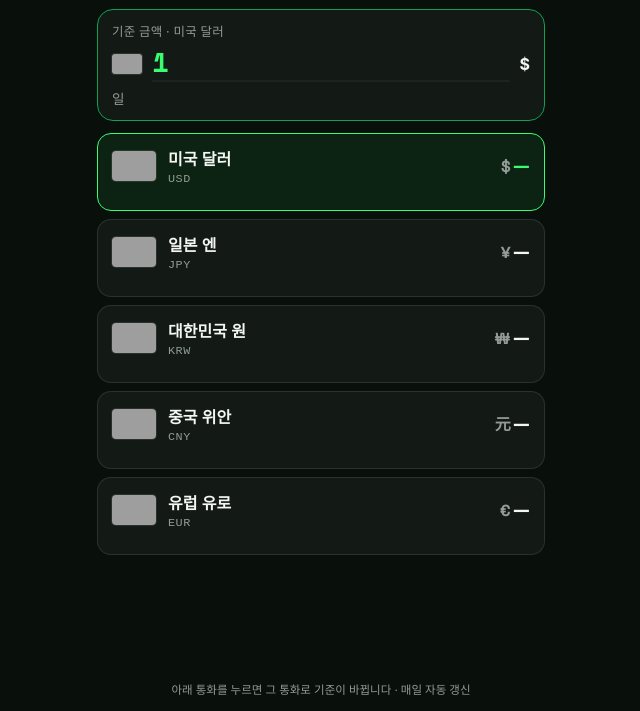
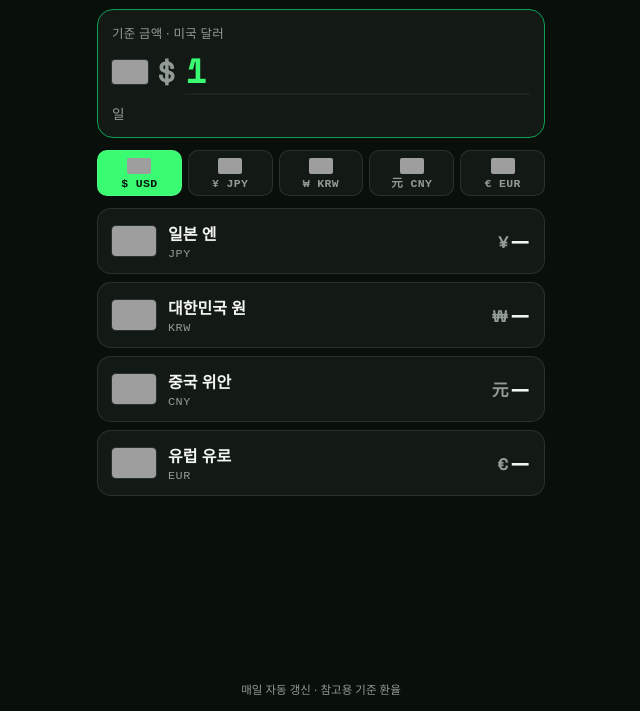
Before and after one commit to minholiday-claude/fx-today, a plain HTML site: page index.html in a window 1280 px wide. Shown: the part 89-800 px from the top of the page, without its empty margins (319-959 px from the left). Drawn offline with Linux system fonts and the light colour scheme; no server answers; grey boxes are pictures that could not be loaded; a web font is replaced by a local one.

Commit message:
기준 금액 입력칸과 기준 통화 선택 버튼 분리, 나머지 통화 금액 목록
Co-Authored-By: Claude Opus 5.5 <noreply@anthropic.com>

```diff
--- a/index.html
+++ b/index.html
@@ -58,18 +58,19 @@ h1 { margin: 0; font-size: 1.25rem; font-weight: 800; letter-spacing: -0.02em; }
 .base {
   background: var(--surface);
   border: 1px solid var(--accent-dim);
-  color: var(--fg);
   border-radius: 16px;
-  padding: 12px 14px;
+  padding: 14px;
   display: grid;
-  gap: 6px;
+  grid-template-columns: minmax(0, 1fr);
+  gap: 8px;
 }
 .base label { font-size: 0.78rem; color: var(--muted); letter-spacing: 0.02em; }
 .base-row { display: flex; align-items: center; gap: 10px; }
-.base-row img { width: 30px; height: 20px; border-radius: 3px; object-fit: cover; flex: none; box-shadow: 0 0 0 1px var(--line); }
+.base-row img { width: 36px; height: 24px; border-radius: 3px; object-fit: cover; flex: none; box-shadow: 0 0 0 1px var(--line); }
+.base-sym { font: 700 1.8rem/1 var(--num); color: var(--muted); flex: none; }
 #amount {
   flex: 1; min-width: 0;
-  font: 700 1.7rem/1.1 var(--num);
+  font: 700 2.2rem/1.1 var(--num);
   font-variant-numeric: tabular-nums;
   color: var(--accent);
   background: transparent;
@@ -79,42 +80,52 @@ h1 { margin: 0; font-size: 1.25rem; font-weight: 800; letter-spacing: -0.02em; }
   outline: none;
 }
 #amount:focus { border-bottom-color: var(--accent); }
-.base-code { font-weight: 700; font-size: 1rem; }
 .base-words { font-size: 0.85rem; color: var(--muted); min-height: 1.2em; }
 
-ul { list-style: none; margin: 0; padding: 0; display: flex; flex-direction: column; gap: 8px; flex: 1; }
-li button {
-  width: 100%;
+/* 기준 통화 선택: 작은 버튼 줄 */
+.picker { display: grid; grid-template-columns: repeat(5, minmax(0, 1fr)); gap: 6px; }
+.picker button {
+  display: flex; flex-direction: column; align-items: center; gap: 4px;
+  font: 600 0.72rem/1 "JetBrains Mono", ui-monospace, monospace;
+  letter-spacing: .03em;
+  color: var(--muted);
+  background: var(--surface);
+  border: 1px solid var(--line);
+  border-radius: 10px;
+  padding: 7px 0 6px;
+  min-width: 0;
+  white-space: nowrap;
+  cursor: pointer;
+}
+.picker img { width: 24px; height: 16px; border-radius: 2px; object-fit: cover; }
+.picker button[aria-pressed="true"] { color: var(--on-accent); background: var(--accent); }
+.picker button:focus-visible, .picker button:hover { border-color: var(--accent-dim); }
+
+ul { list-style: none; margin: 0; padding: 0; display: flex; flex-direction: column; gap: 8px; }
+li {
   display: grid;
   grid-template-columns: 44px 1fr auto;
   align-items: center;
-  gap: 12px;
-  text-align: left;
-  font: inherit;
-  color: inherit;
+  column-gap: 12px;
+  row-gap: 4px;
   background: var(--surface);
   border: 1px solid var(--line);
   border-radius: 14px;
   padding: 12px 14px;
-  cursor: pointer;
 }
-li button:focus-visible { outline: 2px solid var(--accent); outline-offset: 2px; }
-li button[aria-pressed="true"] { border-color: var(--accent); background: var(--accent-soft); }
 .flag { width: 44px; height: 30px; border-radius: 4px; object-fit: cover; box-shadow: 0 0 0 1px var(--line); }
 .name { display: grid; gap: 2px; min-width: 0; }
 .name b { font-size: 1rem; font-weight: 700; }
 .name small { font-size: 0.74rem; color: var(--muted); font-family: "JetBrains Mono", ui-monospace, monospace; letter-spacing: .04em; }
 .val { text-align: right; display: grid; gap: 2px; min-width: 0; }
-.val strong { font-family: var(--num); font-size: 1.25rem; font-weight: 700; letter-spacing: -0.01em; word-break: break-all; }
+.val strong { font-family: var(--num); font-size: 1.4rem; font-weight: 700; letter-spacing: -0.01em; word-break: break-all; }
 .val span { font-size: 0.74rem; color: var(--muted); }
-.val .u { font-size: .8em; font-weight: 600; color: var(--muted); margin-right: 2px; }
-li button[aria-pressed="true"] .val strong { color: var(--accent); }
-.words { grid-column: 2 / 4; font-size: 0.8rem; color: var(--muted); margin-top: -4px; }
-footer { font-size: 0.72rem; color: var(--muted); text-align: center; }
-footer a { color: inherit; }
+.val .u { font-size: .75em; font-weight: 600; color: var(--muted); margin-right: 2px; }
+.words { grid-column: 2 / 4; font-size: 0.8rem; color: var(--muted); }
+footer { font-size: 0.72rem; color: var(--muted); text-align: center; margin-top: auto; }
 @media (max-height: 640px) {
-  li button { padding: 8px 12px; }
-  .val strong { font-size: 1.05rem; }
+  li { padding: 8px 12px; }
+  .val strong { font-size: 1.15rem; }
 }
 </style>
 </head>
@@ -130,15 +141,17 @@ footer a { color: inherit; }
     <label for="amount" id="baseLabel">기준 금액</label>
     <div class="base-row">
       <img id="baseFlag" alt="">
-      <input id="amount" inputmode="decimal" autocomplete="off" value="1">
-      <span class="base-code" id="baseCode"></span>
+      <span class="base-sym" id="baseSym"></span>
+      <input id="amount" inputmode="decimal" autocomplete="off" value="1" size="1">
     </div>
     <div class="base-words" id="baseWords"></div>
   </section>
 
+  <div class="picker" id="picker" role="group" aria-label="기준 통화 선택"></div>
+
   <ul id="list"></ul>
 
-  <footer>아래 통화를 누르면 그 통화로 기준이 바뀝니다 · 매일 자동 갱신</footer>
+  <footer>매일 자동 갱신 · 참고용 기준 환율</footer>
 </div>
 
 <script>
@@ -197,43 +210,52 @@ const parseAmount = () => {
 };
 const convert = (amt, from, to) => amt / rates[from] * rates[to];
 
+function renderPicker() {
+  const picker = $("picker");
+  picker.innerHTML = "";
+  for (const c of CURRENCIES) {
+    const btn = document.createElement("button");
+    btn.type = "button";
+    btn.setAttribute("aria-pressed", c.code === base);
+    btn.setAttribute("aria-label", `${c.name} 기준`);
+    btn.innerHTML = `<img src="${flagUrl(c.flag)}" alt="">${c.sym} ${c.code}`;
+    btn.addEventListener("click", () => {
+      if (c.code === base) return;
+      base = c.code;
+      try { localStorage.setItem("fx-base", base); } catch (e) {}
+      renderPicker();
+      render();
+    });
+    picker.appendChild(btn);
+  }
+}
+
 function render() {
   const b = CURRENCIES.find(c => c.code === base);
   $("baseFlag").src = flagUrl(b.flag);
-  $("baseCode").textContent = b.sym;
+  $("baseSym").textContent = b.sym;
   $("baseLabel").textContent = `기준 금액 · ${b.name}`;
   const amt = parseAmount();
   $("baseWords").textContent = amt ? koreanWords(amt) : "";
 
   list.innerHTML = "";
   for (const c of CURRENCIES) {
+    if (c.code === base) continue;
     const li = document.createElement("li");
-    const btn = document.createElement("button");
-    btn.type = "button";
-    btn.setAttribute("aria-pressed", c.code === base);
     let value = "—", sub = "", words = "";
     if (rates) {
       const v = convert(amt, base, c.code);
-      value = `${fmt(c.code, v)}`;
+      value = fmt(c.code, v);
       words = v >= 1 ? `${Math.abs(v - Math.round(v)) > 0.005 ? "약 " : ""}${koreanWords(v)}` : "";
       sub = c.code === "KRW"
-        ? "$1 = ₩" + fmt("KRW", convert(1, "USD", "KRW"))
+        ? `${b.sym}${b.per} = ₩${fmt("KRW", convert(b.per, b.code, "KRW"))}`
         : `${c.sym}${c.per} = ₩${fmt("KRW", convert(c.per, c.code, "KRW"))}`;
     }
-    btn.innerHTML = `
+    li.innerHTML = `
       <img class="flag" src="${flagUrl(c.flag)}" alt="${c.name} 국기">
       <span class="name"><b>${c.name}</b><small>${c.code}</small></span>
       <span class="val"><strong><small class="u">${c.sym}</small>${value}</strong><span>${sub}</span></span>
-      <span class="words">${words}</span>`;
-    btn.addEventListener("click", () => {
-      if (c.code === base || !rates) return;
-      const v = convert(parseAmount(), base, c.code);
-      base = c.code;
-      try { localStorage.setItem("fx-base", base); } catch (e) {}
-      $("amount").value = fmt(c.code, v).replace(/,/g, "");
-      render();
-    });
-    li.appendChild(btn);
+      ${words ? `<span class="words">${words}</span>` : ""}`;
     list.appendChild(li);
   }
 }
@@ -285,6 +307,7 @@ async function load() {
   $("stamp").classList.add("err");
 }
 
+renderPicker();
 render();
 load();
 </script>
```
